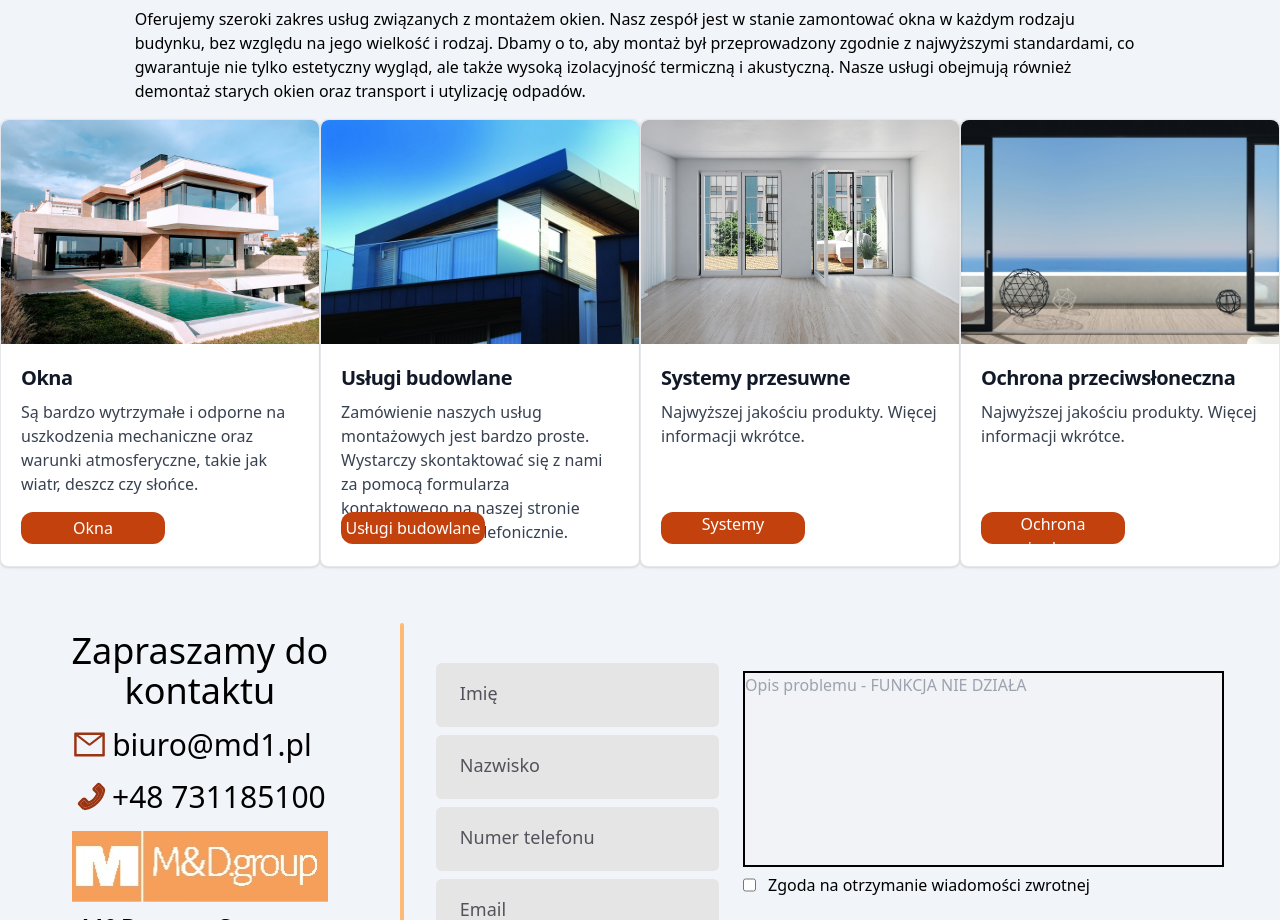
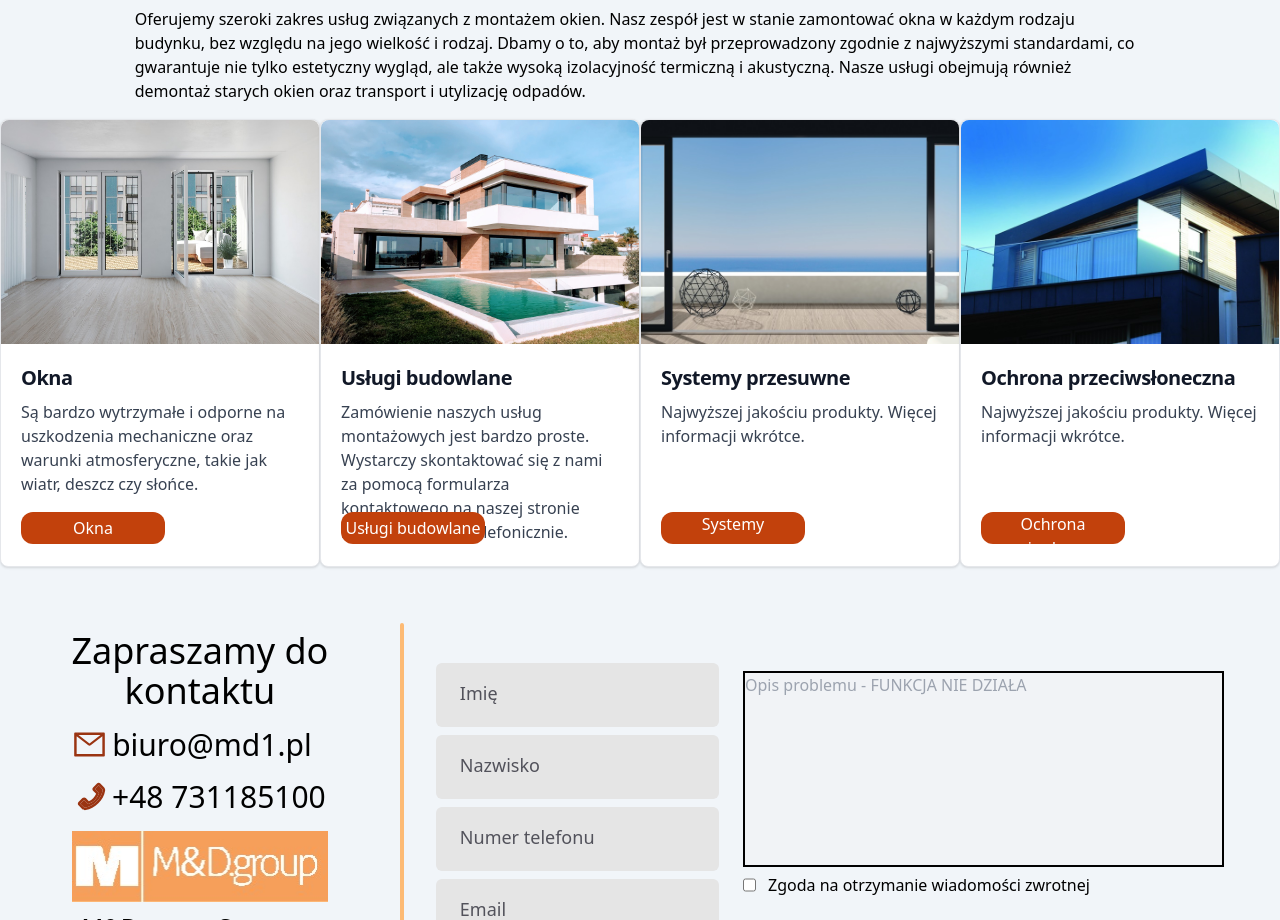
Before and after one commit to lisek091/GuzikowaV3, a Next.js app: page / in a window 1280 px wide. Shown: the part 1113-2033 px from the top of the page. Built offline with nearby package versions, Linux system fonts and the light colour scheme.

Commit message:
poprawione fotki

```diff
--- a/components/Work.tsx
+++ b/components/Work.tsx
@@ -16,10 +16,10 @@
             <div className="hidden md:block w-36 lg:w-96"></div>
         </div>
         <div className="grid grid-cols-1 md:grid-cols-2 xl:grid-cols-4 place-items-center">
-            <ServiceCard link={"./oferta/okna"} Przycisk="Okna" Background="cardBackground2" Tytul="Okna" Opis="Są bardzo wytrzymałe i odporne na uszkodzenia mechaniczne oraz warunki atmosferyczne, takie jak wiatr, deszcz czy słońce."/>
-            <ServiceCard link={"./oferta/uslugibudowlane"} Przycisk="Usługi budowlane" Background="serviceCard2" Tytul="Usługi budowlane" Opis="Zamówienie naszych usług montażowych jest bardzo proste. Wystarczy skontaktować się z nami za pomocą formularza kontaktowego na naszej stronie internetowej lub telefonicznie."/>
-            <ServiceCard link={"./oferta/systemy"} Przycisk="Systemy przesuwne" Background="serviceCard1" Tytul="Systemy przesuwne" Opis="Najwyższej jakościu produkty. Więcej informacji wkrótce."/>
-            <ServiceCard link={"./oferta/uslugi"} Przycisk="Ochrona przeciwsłoneczna" Background="serviceCard3" Tytul="Ochrona przeciwsłoneczna" Opis="Najwyższej jakościu produkty. Więcej informacji wkrótce."/>
+            <ServiceCard link={"./oferta/okna"} Przycisk="Okna" Background="serviceCard1" Tytul="Okna" Opis="Są bardzo wytrzymałe i odporne na uszkodzenia mechaniczne oraz warunki atmosferyczne, takie jak wiatr, deszcz czy słońce."/>
+            <ServiceCard link={"./oferta/uslugibudowlane"} Przycisk="Usługi budowlane" Background="cardBackground2" Tytul="Usługi budowlane" Opis="Zamówienie naszych usług montażowych jest bardzo proste. Wystarczy skontaktować się z nami za pomocą formularza kontaktowego na naszej stronie internetowej lub telefonicznie."/>
+            <ServiceCard link={"./oferta/systemy"} Przycisk="Systemy przesuwne" Background="serviceCard3" Tytul="Systemy przesuwne" Opis="Najwyższej jakościu produkty. Więcej informacji wkrótce."/>
+            <ServiceCard link={"./oferta/uslugi"} Przycisk="Ochrona przeciwsłoneczna" Background="serviceCard2" Tytul="Ochrona przeciwsłoneczna" Opis="Najwyższej jakościu produkty. Więcej informacji wkrótce."/>
         </div>
     </div>
     )
```
